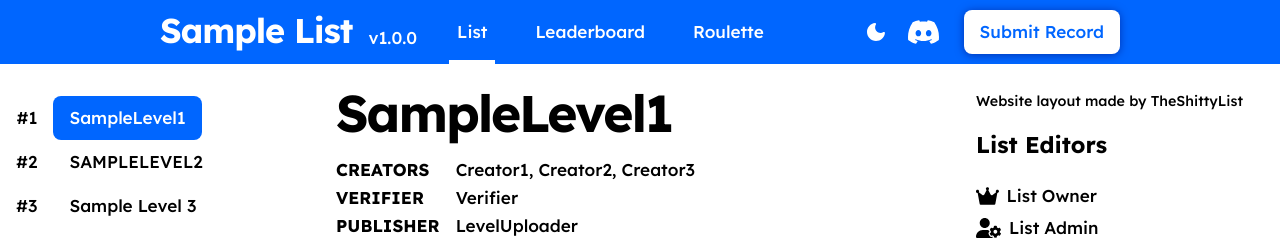
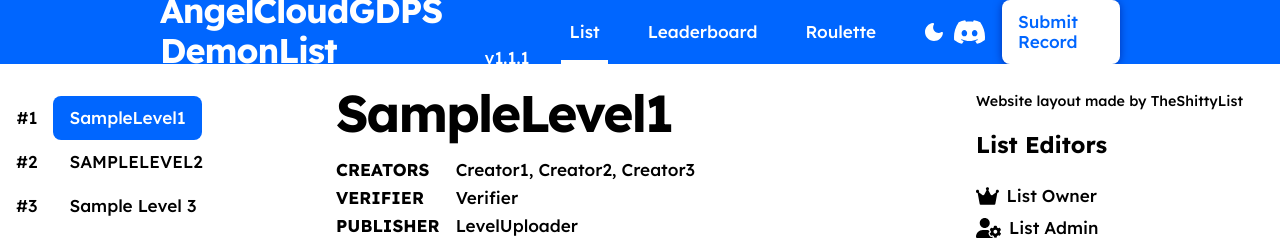
Before and after one commit to TheDethronerCZ/CloudAngelGDPS-Demonlist, a plain HTML site: page index.html in a window 1280 px wide. Shown: the top 242 px of the page. Drawn offline with nearby package versions, Linux system fonts and the light colour scheme.

Commit message:
Update index.html

```diff
--- a/index.html
+++ b/index.html
@@ -37,8 +37,8 @@
     <body id="app">
         <header :class="{ dark: store.dark }">
             <div class="logo">
-                <h2>Sample List</h2>
-                <p>v1.0.0</p>
+                <h2>AngelCloudGDPS DemonList</h2>
+                <p>v1.1.1</p>
             </div>
             <nav class="nav">
                 <router-link class="nav__tab" to="/">
```
